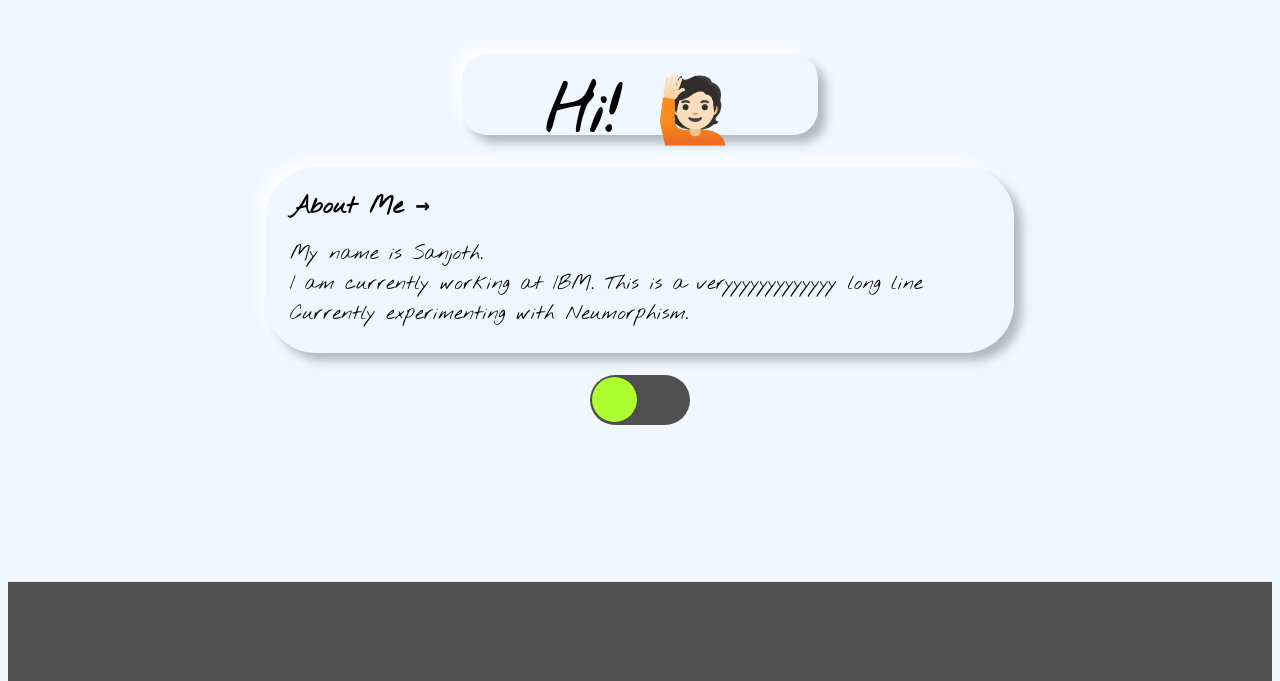
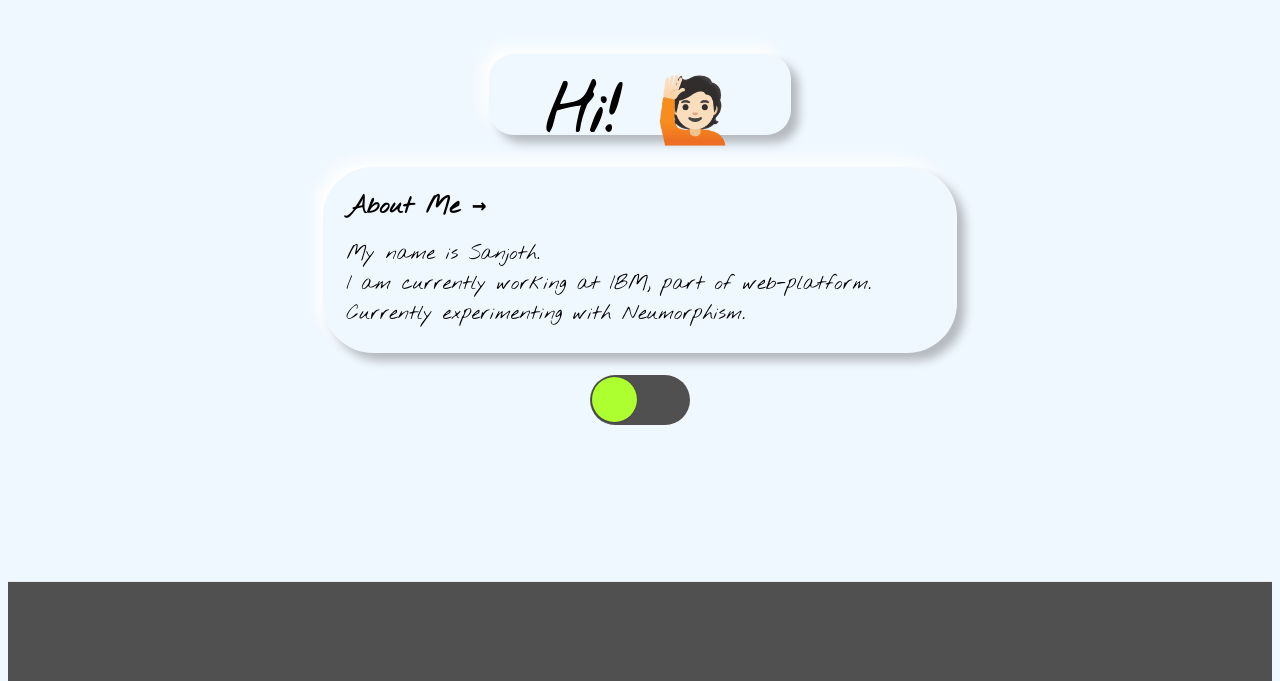
Before and after one commit to sj-rai/me, a Next.js app: page / in a window 1280 px wide. Shown: the part 119-800 px from the top of the page. Built offline with nearby package versions, Linux system fonts and the light colour scheme.

Commit message:
emojis and update info

```diff
--- a/components/Header/index.tsx
+++ b/components/Header/index.tsx
@@ -10,9 +10,9 @@ export default function Header() {
                     {/*<div id="blog"><a href="#">Blog </a></div>*/}
                     {/*<div className={"blogs"}><a href="/blogs">Blogs </a></div>*/}
                     {/*<div className={"notes"}><a href="/notes">Notes </a></div>*/}
-                    <a className={"notes"} href="#">Notes </a>
-                    <a className={"blogs"} href="#">Blogs </a>
-                    <a className={"playlist"} href="#">Playlist </a>
+                    <a className={"notes"} href="#">Notes 📝</a>
+                    <a className={"blogs"} href="#">Blogs 🖥</a>
+                    <a className={"playlist"} href="#">Playlist 🎵</a>
                     <a className={"rss"} href="#">RSS feed </a>
                     <a className={"bookmarks"} href="#">Bookmarks </a>
                 </div>
--- a/pages/index.tsx
+++ b/pages/index.tsx
@@ -24,7 +24,7 @@ export default function About() {
               <a className={styles.card}>
                   <h2>About Me &rarr;</h2>
                   <p>My name is Sanjoth.</p>
-                  <p>I am currently working at IBM. This is a veryyyyyyyyyyyyy long line</p>
+                  <p>I am currently working at IBM, part of web-platform.</p>
                   <p>Currently experimenting with Neumorphism.</p>
               </a>
           <Switch />
```
